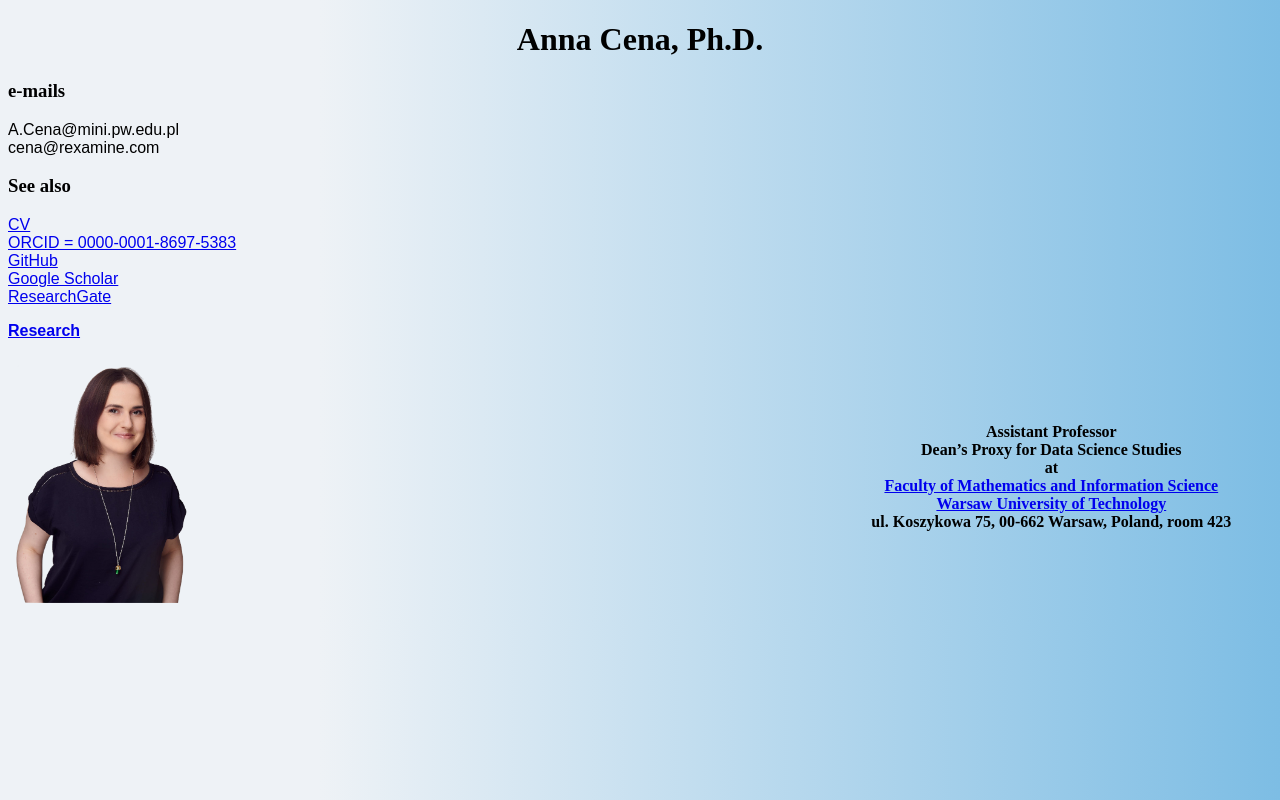
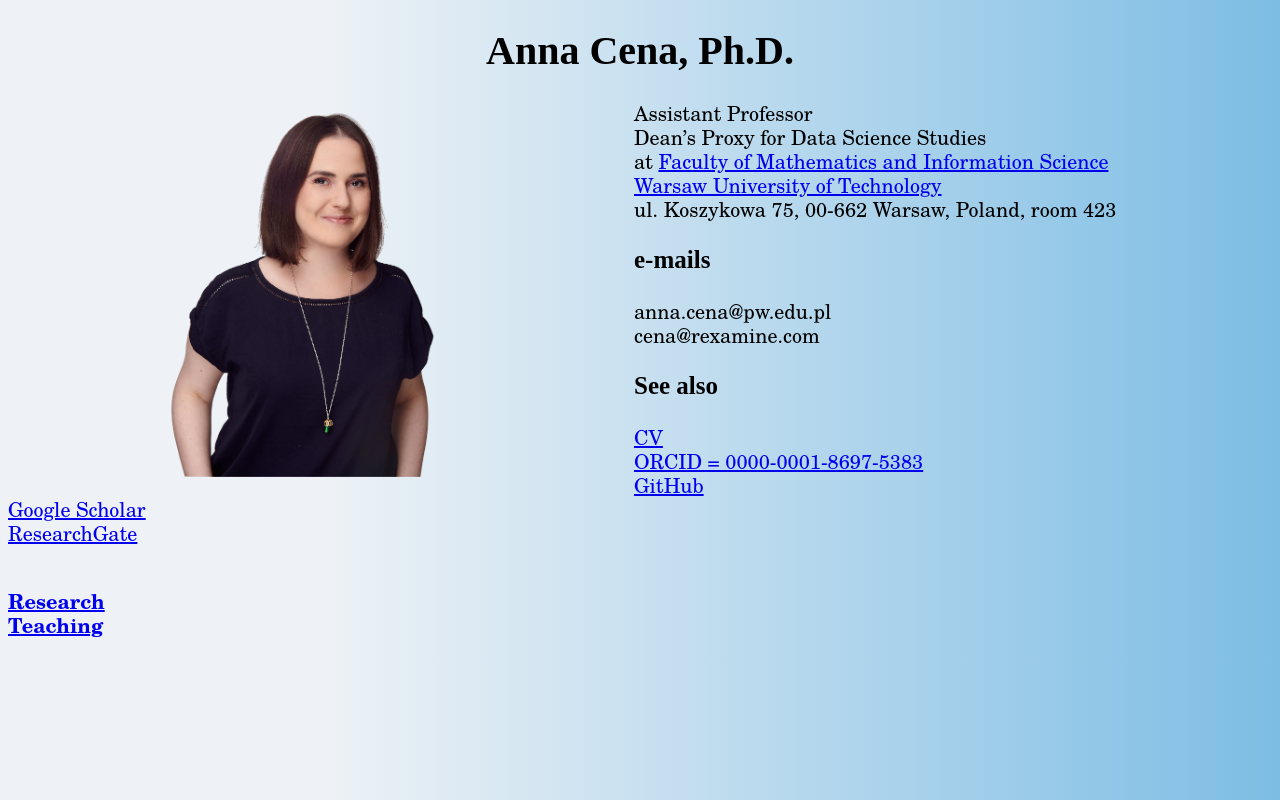
Before and after one commit to cenka/anna.cena.github.io, a plain HTML site: page index.html in a window 1280 px wide. Drawn offline with Linux system fonts and the light colour scheme.

Commit message:
index update; research,teaching

```diff
--- a/index.html
+++ b/index.html
@@ -6,21 +6,21 @@
     <title> Anna Cena, Ph.D.</title>
   </head>
   <body>
-    <div class="center"><h1> Anna Cena, Ph.D.</h1></div>
-    <table style="width:100%">
-     <tr>
-       <th><img src="2022-09-Anna-Cena.png"></th>
-      <th>Assistant Professor
-        <br>Dean’s Proxy for Data Science Studies
-        <br>at
-        <br><a href="http://www.mini.pw.edu.pl">Faculty of Mathematics and Information Science</a>
-        <br><a href="http://www.pw.edu.pl"> Warsaw University of Technology</a>
-        <br>ul. Koszykowa 75, 00-662 Warsaw, Poland, room 423</p>
-      </th>
+   <div class="center"><h1> Anna Cena, Ph.D.</h1></div>
+   <p>
+     <img src="2022-09-Anna-Cena.png">
+     Assistant Professor
+     <br>Dean’s Proxy for Data Science Studies
+     <br>at <a href="http://www.mini.pw.edu.pl">Faculty of Mathematics and Information Science</a>
+     <br><a href="http://www.pw.edu.pl"> Warsaw University of Technology</a>
+     <br>ul. Koszykowa 75, 00-662 Warsaw, Poland, room 423
+   </p>
 
    <h3>e-mails</h3>
-   <p>A.Cena@mini.pw.edu.pl
-   <br>cena@rexamine.com </p>
+   <p>
+     anna.cena@pw.edu.pl
+     <br>cena@rexamine.com
+   </p>
    <h3>See also</h3>
    <p>
     <a href="CV2019.pdf">CV</a>
@@ -30,7 +30,8 @@
     <br><a href="https://researchgate.net/profile/Anna_Cena">ResearchGate</a>
    </p>
    <p>
-    <a href="research.html"><strong>Research</strong></a>
+    <br><a href="research.html"><strong>Research</strong></a>
+    <br><a href="teaching.html"><strong>Teaching</strong></a>
    </p>
   </body>
 </html>
--- a/styles.css
+++ b/styles.css
@@ -2,15 +2,27 @@ body {
   background: rgb(238,242,246);
   background: linear-gradient(90deg, rgba(238,242,246,1) 25%, rgba(125,189,228,1) 100%);
 }
+h1 {
+  font-size: 40px;
+}
+h2 {
+  font-size: 30px;
+}
+h3 {
+  font-size: 25px;
+}
+
 p {
-  font-family: Arial, Helvetica, sans-serif;
+  font-size: 20px;
+  font-family: "New Century Schoolbook", "TeX Gyre Schola", serif;
+  line-height: 1.2;
 }
-div.a {
-  font-size: large;
-}
+
 img {
   width: 25%;
   float: left;
+  padding-left: 155px;
+  padding-right: 155px;
 }
 .center {
   text-align: center;
--- /dev/null
+++ b/teaching.html
@@ -0,0 +1,45 @@
+<!DOCTYPE html>
+<html>
+  <head>
+    <link rel="stylesheet" href="styles.css">
+    <meta charset="utf-8">
+    <title> Anna Cena, Ph.D.</title>
+  </head>
+  <body>
+
+<h3>Winter semester / Semestr zimowy</h3>
+
+<ul>
+<li>Data Processing in R and Python</li>
+</ul>
+
+<h3>Spring semester / Semestr letni</h3>
+
+<ul>
+<li>Przetwarzanie danych ustrukturyzowanych</li>
+<li>Przetwarzanie danych w językach R i Python</li>
+<li>Data Exploration and Visualization</li>
+</ul>
+
+
+<h3>Past Academic Years</h3>
+
+
+<h4>Faculty of Mathematics and Information Science, <br>Warsaw University of Technology</h4>
+
+<ul>
+<li>Programowanie i analiza danych w R (2019/2020, 2020/2021, 2021/2022) </li>
+<li>Przetwarzanie i analiza danych w języku Python (2019/2020, 2020/2021, 2021/2022) </li>
+<li>Podstawy Programowania i Przetwarzania Danych (2017/2018, 2018/2019, 2019/2020) </li>
+<li>Algorytmy i Podstawy Programowania (2016/2017, 2017/2018, 2018/2019)</li>
+<li>Statystyka Matematyczna I (2012/2013)</li>
+</ul>
+
+<h4>Faculty of Computer Science, <br>Warsaw School of Information Technology, WIT</h4>
+
+<ul><li>Statystyczne Metody Wspomagania Decyzji (2014/2015, 2015/2016, 2016/2017)</li>
+<li>Rachunek Prawdopodobieństwa i Statystyka (2014/2015, 2015/2016, 2016/2017)</li>
+</ul>
+
+  </body>
+</html>
```
Also changed, not shown: 1 other file.
